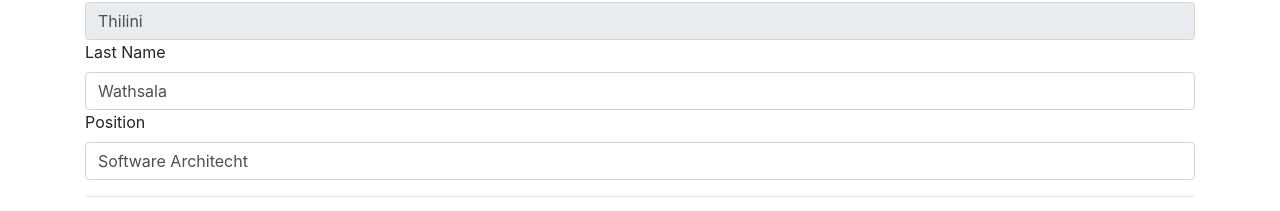
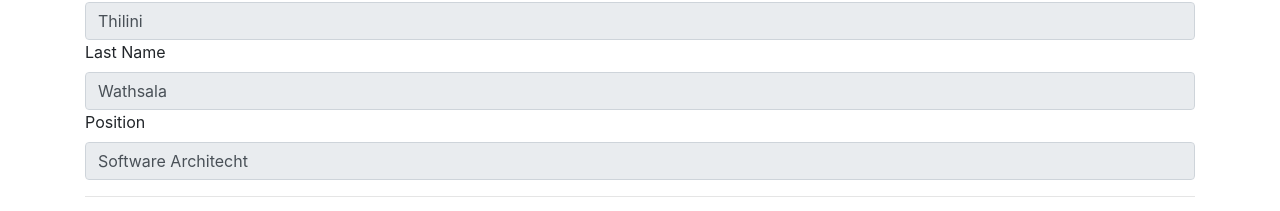
Before and after one commit to ThiliniWathsala/SoftwareProjectFrontEnd, an Angular app: page / in a window 1280 px wide. Shown: the part 284-495 px from the top of the page. Built offline with nearby package versions, Linux system fonts and the light colour scheme.

Commit message:
PersonDetailsEditableChanged

```diff
--- a/src/app/user/user.component.html
+++ b/src/app/user/user.component.html
@@ -24,12 +24,14 @@
     <div class="from-group">
         <label for="lname">Last Name</label>
         <input
+        [disabled]="isPersonDetailsEditableDisabled"
         class="form-control"
         type="text" value="{{user.lname}}">
       </div>
       <div class="from-group">
           <label for="Position">Position</label>
           <input
+          [disabled]="isPersonDetailsEditableDisabled"
           class="form-control"
           type="text"  value="{{user.position}}">
         </div>
```
